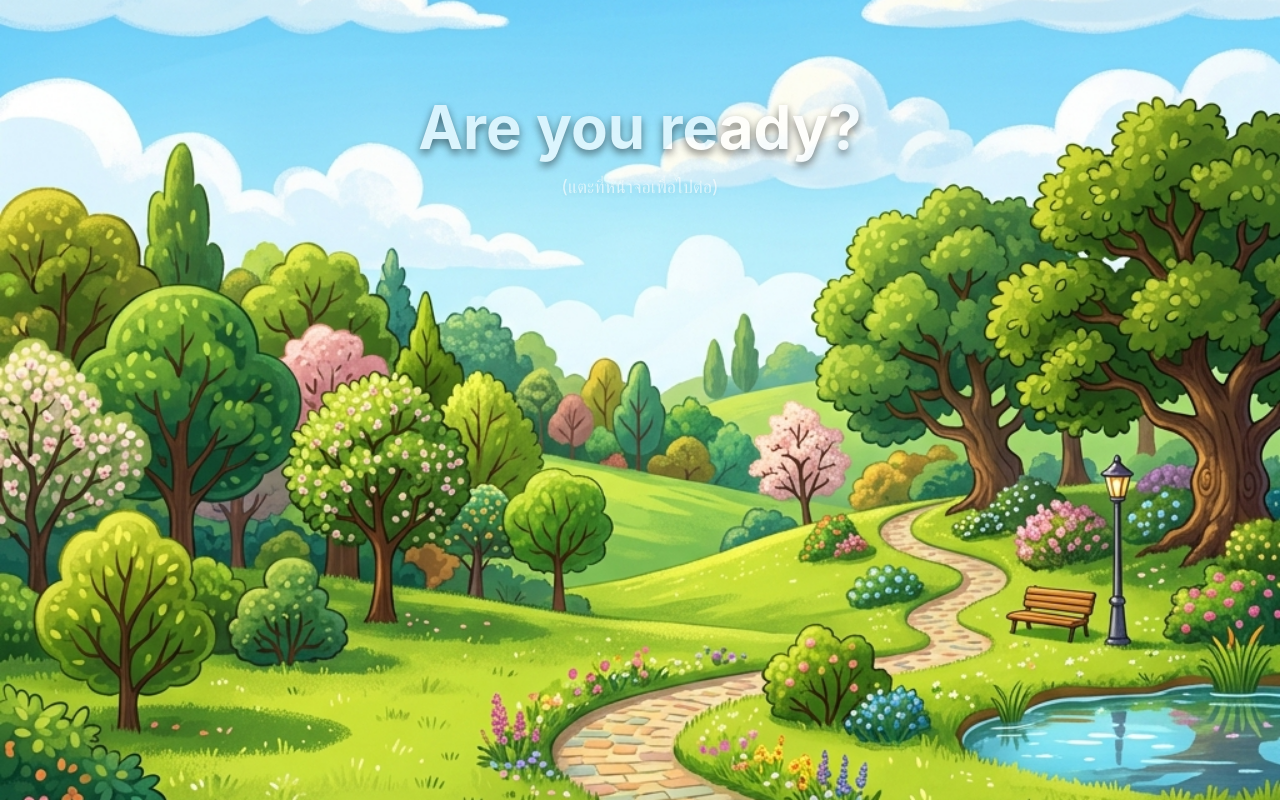
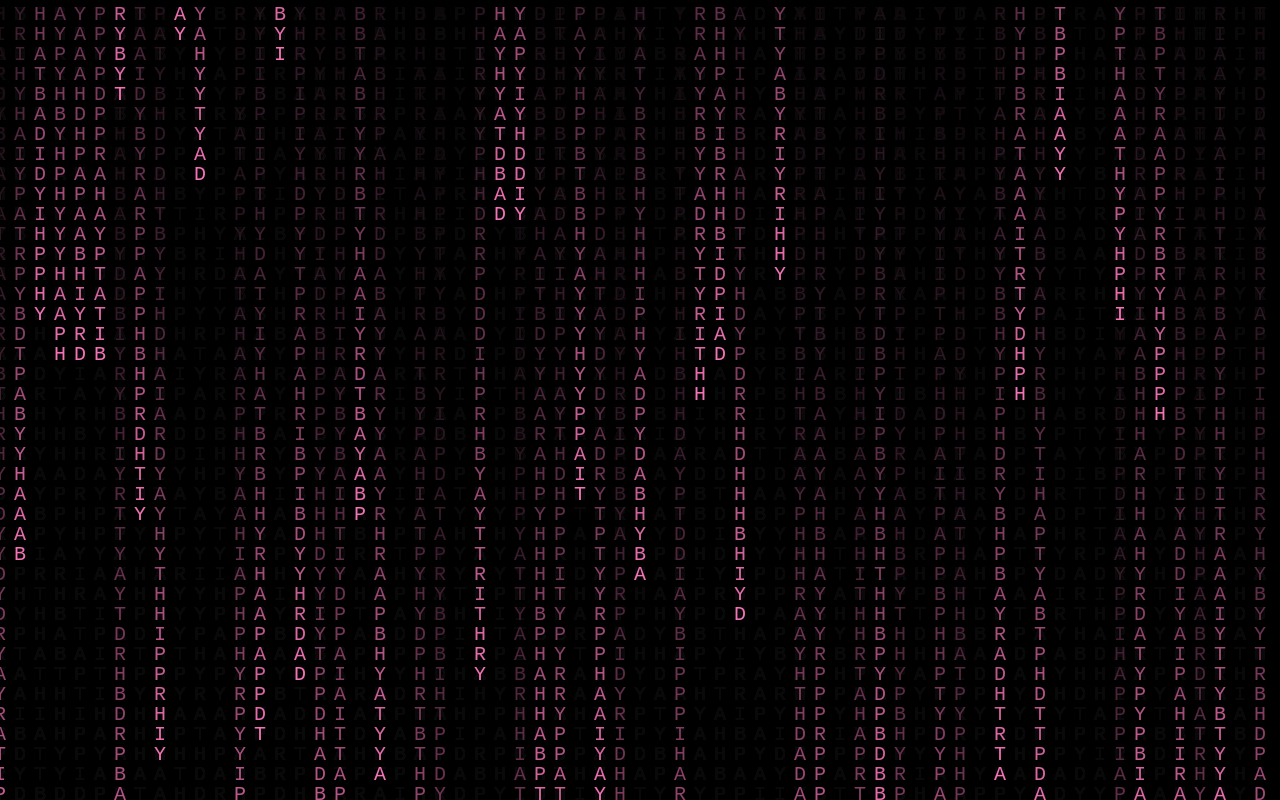
Before and after one commit to Nanatsume/HBDGAM, a React (Vite) app: page / in a window 1280 px wide. Built offline with nearby package versions, Linux system fonts and the light colour scheme.

Commit message:
Update matrix text to words and slow down falling speed

```diff
--- a/src/components/Scene0Matrix.jsx
+++ b/src/components/Scene0Matrix.jsx
@@ -3,8 +3,10 @@ import { motion, AnimatePresence } from 'framer-motion';
 
 const Scene0Matrix = ({ onComplete }) => {
   const canvasRef = useRef(null);
-  const [countdown, setCountdown] = useState(3);
-  const [showCountdown, setShowCountdown] = useState(true);
+
+  const words = ["HAPPY", "BIRTH", "DAY", "TO", "GAM", "💖"];
+  const [wordIndex, setWordIndex] = useState(0);
+  const [showWord, setShowWord] = useState(true);
 
   useEffect(() => {
     const canvas = canvasRef.current;
@@ -17,7 +19,8 @@ const Scene0Matrix = ({ onComplete }) => {
     resizeCanvas();
     window.addEventListener('resize', resizeCanvas);
 
-    const chars = [..."HAPPYBIRTHDAYTOGAM💖✨💕"];
+    // ใช้เฉพาะตัวอักษร HAPPYBIRTHDAY สำหรับฉากหลัง
+    const chars = [..."HAPPYBIRTHDAY"];
     const fontSize = 20;
     const columns = Math.floor(canvas.width / fontSize);
     const drops = [];
@@ -42,7 +45,8 @@ const Scene0Matrix = ({ onComplete }) => {
       }
     };
 
-    const interval = setInterval(draw, 33);
+    // ปรับเวลาให้ตกลงมาช้าลง (จากเดิม 33ms เปลี่ยนเป็น 80ms)
+    const interval = setInterval(draw, 80);
     return () => {
       clearInterval(interval);
       window.removeEventListener('resize', resizeCanvas);
@@ -50,31 +54,33 @@ const Scene0Matrix = ({ onComplete }) => {
   }, []);
 
   useEffect(() => {
-    if (countdown > 0) {
-      const timer = setTimeout(() => setCountdown(c => c - 1), 1000);
+    if (wordIndex < words.length) {
+      const timer = setTimeout(() => {
+        setWordIndex(i => i + 1);
+      }, 1200); // ความเร็วในการเปลี่ยนทีละคำ (1.2 วินาที)
       return () => clearTimeout(timer);
     } else {
-      setShowCountdown(false);
+      setShowWord(false);
       const endTimer = setTimeout(() => onComplete(), 1000);
       return () => clearTimeout(endTimer);
     }
-  }, [countdown, onComplete]);
+  }, [wordIndex, words.length, onComplete]);
 
   return (
     <div className="absolute inset-0 w-full h-full bg-black">
       <canvas ref={canvasRef} className="absolute inset-0 z-0" />
       <div className="absolute inset-0 z-10 flex items-center justify-center pointer-events-none">
-        <AnimatePresence>
-          {showCountdown && countdown > 0 && (
+        <AnimatePresence mode="wait">
+          {showWord && wordIndex < words.length && (
             <motion.div
-              key={countdown}
+              key={wordIndex}
               initial={{ scale: 0.5, opacity: 0 }}
-              animate={{ scale: 2, opacity: 1 }}
-              exit={{ scale: 3, opacity: 0 }}
+              animate={{ scale: 1.5, opacity: 1 }}
+              exit={{ scale: 2.5, opacity: 0 }}
               transition={{ duration: 0.8 }}
-              className="text-pink-500 text-9xl font-bold font-matrix drop-shadow-[0_0_20px_rgba(236,72,153,1)]"
+              className="text-pink-500 text-6xl md:text-9xl font-bold font-matrix drop-shadow-[0_0_20px_rgba(236,72,153,1)] text-center"
             >
-              {countdown}
+              {words[wordIndex]}
             </motion.div>
           )}
         </AnimatePresence>
```
